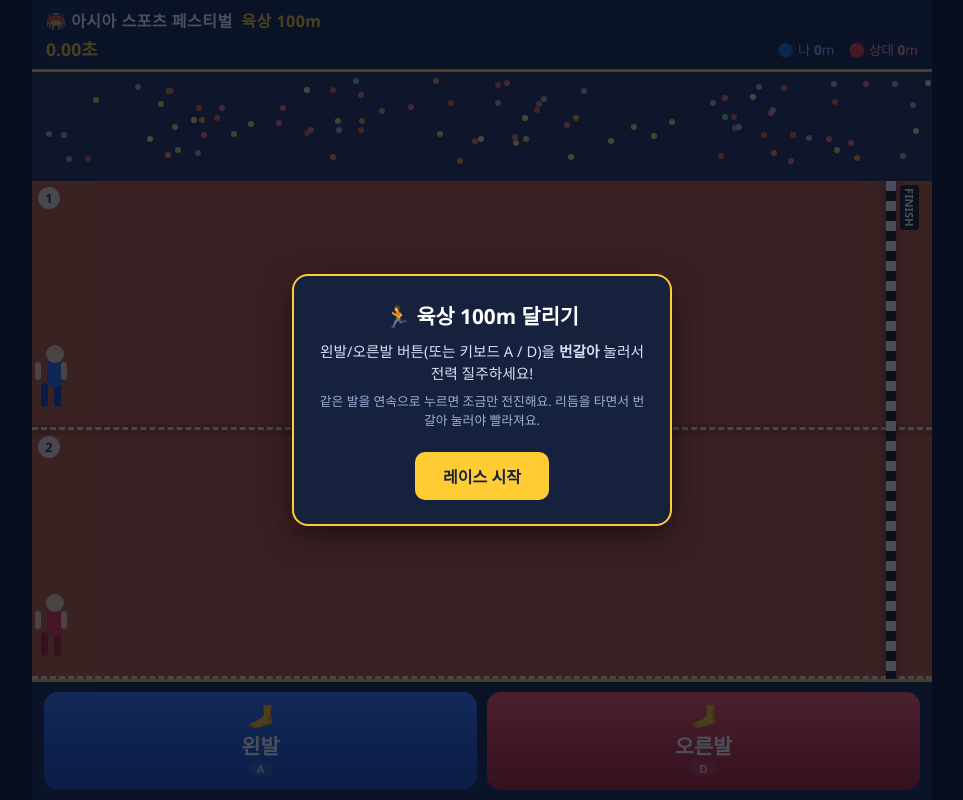
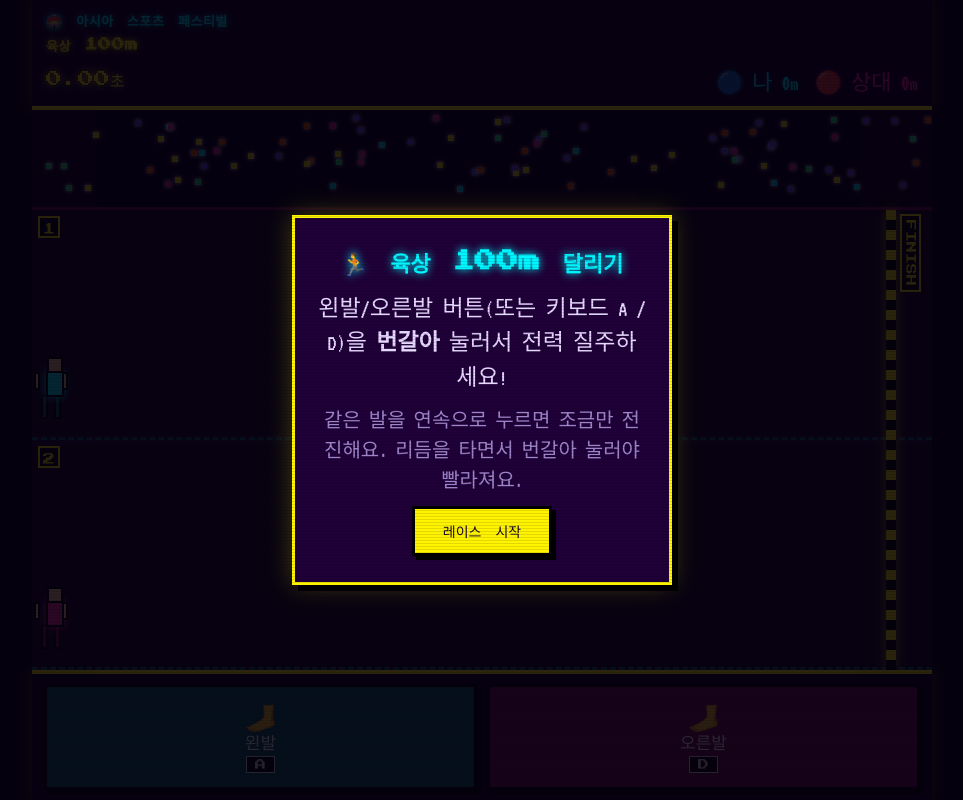
Before and after one commit to yong21ree-afk/asia-100m-game, a plain HTML site: page index.html in a window 1280 px wide. Shown: the whole page, without its empty margins (158-1121 px from the left). Drawn offline with Linux system fonts and the light colour scheme.

Commit message:
레트로 8비트 오락실 다크 테마 적용, 메인으로 돌아가기 버튼 추가

```diff
--- a/index.html
+++ b/index.html
@@ -4,9 +4,13 @@
 <meta charset="UTF-8" />
 <meta name="viewport" content="width=device-width, initial-scale=1.0, maximum-scale=1.0, user-scalable=no" />
 <title>아시아 스포츠 페스티벌 - 육상 100m</title>
+<link rel="preconnect" href="https://fonts.googleapis.com" />
+<link rel="preconnect" href="https://fonts.gstatic.com" crossorigin />
+<link href="https://fonts.googleapis.com/css2?family=Press+Start+2P&family=VT323&display=swap" rel="stylesheet" />
 <link rel="stylesheet" href="style.css" />
 </head>
 <body>
+  <div class="crt-overlay"></div>
   <div class="game-wrap">
 
     <header class="scoreboard">
@@ -88,7 +92,10 @@
       <h2 id="resultTitle">🏆 결과</h2>
       <p id="resultMessage"></p>
       <p class="result-time">완주 시간: <b id="resultTime">0.00</b>초</p>
-      <button id="restartBtn" class="primary-btn">다시 시작</button>
+      <div class="result-btn-row">
+        <button id="restartBtn" class="primary-btn">다시 시작</button>
+        <button id="mainMenuBtn" class="secondary-btn">메인으로 돌아가기</button>
+      </div>
     </div>
   </div>
 
--- a/script.js
+++ b/script.js
@@ -27,6 +27,7 @@
   var resultMessageEl = document.getElementById("resultMessage");
   var resultTimeEl = document.getElementById("resultTime");
   var restartBtn = document.getElementById("restartBtn");
+  var mainMenuBtn = document.getElementById("mainMenuBtn");
 
   var crowdContainer = document.getElementById("crowd");
 
@@ -46,7 +47,7 @@
   // ---------- Crowd generation ----------
   function buildCrowd() {
     crowdContainer.innerHTML = "";
-    var colors = ["#ffb703", "#f4a261", "#e76f51", "#ffe066", "#8ecae6", "#94d2bd", "#f28482", "#fff3b0"];
+    var colors = ["#00f6ff", "#ff2ea6", "#fff400", "#39ff88", "#7a5cff", "#ff6a00"];
     var count = 90;
     for (var i = 0; i < count; i++) {
       var dot = document.createElement("div");
@@ -238,6 +239,11 @@
     hideOverlay(resultOverlay);
     startCountdown();
   });
+  mainMenuBtn.addEventListener("click", function () {
+    hideOverlay(resultOverlay);
+    resetGame();
+    showOverlay(startOverlay);
+  });
 
   // ---------- Init ----------
   buildCrowd();
--- a/style.css
+++ b/style.css
@@ -1,17 +1,26 @@
 :root {
-  --sky-top: #4fb0e6;
-  --sky-bottom: #bfe6ff;
-  --track-red: #c65c3b;
-  --track-red-dark: #a94a2d;
-  --lane-line: #f4e3c1;
-  --player-color: #2f6fed;
-  --player-dark: #1b4bb8;
-  --bot-color: #e63946;
-  --bot-dark: #b3222e;
-  --panel-bg: #1b2a4a;
-  --accent: #ffcc33;
+  --bg-black: #08010f;
+  --bg-panel: #150025;
+  --bg-panel-2: #1f0038;
+  --neon-cyan: #00f6ff;
+  --neon-cyan-dark: #0a5c66;
+  --neon-magenta: #ff2ea6;
+  --neon-magenta-dark: #7a0e56;
+  --neon-yellow: #fff400;
+  --neon-yellow-dark: #a89400;
+  --neon-green: #39ff88;
+  --track-dark: #170a26;
+  --track-dark-2: #200e33;
+  --player-color: var(--neon-cyan);
+  --player-dark: var(--neon-cyan-dark);
+  --bot-color: var(--neon-magenta);
+  --bot-dark: var(--neon-magenta-dark);
+  --panel-bg: var(--bg-panel);
+  --accent: var(--neon-yellow);
   --runner-w: 46px;
   --runner-h: 62px;
+  --font-pixel: "Press Start 2P", monospace;
+  --font-retro: "VT323", monospace;
 }
 
 * {
@@ -23,8 +32,9 @@ html, body {
   margin: 0;
   padding: 0;
   overflow: hidden;
-  font-family: "Segoe UI", "Apple SD Gothic Neo", "Malgun Gothic", sans-serif;
-  background: #0f1a30;
+  font-family: var(--font-retro);
+  font-size: 20px;
+  background: var(--bg-black);
   color: #fff;
   -webkit-tap-highlight-color: transparent;
 }
@@ -34,51 +44,77 @@ html, body {
   flex-direction: column;
   height: 100%;
   width: 100%;
+  position: relative;
+}
+
+/* ---------- CRT scanline overlay ---------- */
+.crt-overlay {
+  position: fixed;
+  inset: 0;
+  z-index: 999;
+  pointer-events: none;
+  background: repeating-linear-gradient(
+    to bottom,
+    rgba(0, 0, 0, 0.25) 0px,
+    rgba(0, 0, 0, 0.25) 1px,
+    transparent 1px,
+    transparent 3px
+  );
+  mix-blend-mode: multiply;
+  opacity: 0.45;
 }
 
 /* ---------- Scoreboard ---------- */
 .scoreboard {
   background: var(--panel-bg);
-  padding: 8px 14px;
-  border-bottom: 3px solid var(--accent);
+  padding: 10px 14px;
+  border-bottom: 4px solid var(--accent);
+  box-shadow: 0 4px 0 #000, 0 0 14px rgba(255, 244, 0, 0.25);
   flex: 0 0 auto;
 }
 
 .scoreboard h1 {
   margin: 0;
-  font-size: 1rem;
+  font-family: var(--font-pixel);
+  font-size: 0.65rem;
+  line-height: 1.6;
   letter-spacing: 0.5px;
+  color: var(--neon-cyan);
+  text-shadow: 0 0 6px var(--neon-cyan), 2px 2px 0 #000;
 }
 
 .scoreboard h1 span {
+  display: block;
   color: var(--accent);
-  font-weight: 700;
-  margin-left: 4px;
+  text-shadow: 0 0 6px var(--accent), 2px 2px 0 #000;
+  margin-top: 4px;
 }
 
 .scoreboard-info {
   display: flex;
   justify-content: space-between;
   align-items: center;
-  margin-top: 4px;
-  font-size: 0.9rem;
+  margin-top: 8px;
+  font-family: var(--font-retro);
+  font-size: 1.15rem;
 }
 
 .timer {
+  font-family: var(--font-pixel);
   font-variant-numeric: tabular-nums;
-  font-weight: 700;
-  font-size: 1.1rem;
-  color: var(--accent);
+  font-size: 0.8rem;
+  color: var(--neon-yellow);
+  text-shadow: 0 0 8px var(--neon-yellow);
 }
 
 .distances {
   display: flex;
-  gap: 14px;
-  font-size: 0.85rem;
+  gap: 16px;
+  font-size: 1.1rem;
 }
 
-.player-dist { color: #8fb8ff; }
-.bot-dist { color: #ff9aa2; }
+.player-dist { color: var(--neon-cyan); text-shadow: 0 0 6px var(--neon-cyan-dark); }
+.bot-dist { color: var(--neon-magenta); text-shadow: 0 0 6px var(--neon-magenta-dark); }
 
 /* ---------- Stadium ---------- */
 .stadium {
@@ -91,7 +127,9 @@ html, body {
 .sky {
   position: absolute;
   inset: 0;
-  background: linear-gradient(to bottom, var(--sky-top) 0%, var(--sky-bottom) 55%, var(--sky-bottom) 100%);
+  background:
+    radial-gradient(ellipse at 50% 100%, rgba(255, 46, 166, 0.35) 0%, rgba(255, 46, 166, 0) 55%),
+    linear-gradient(to bottom, #0a0018 0%, #1a0b30 55%, #1a0b30 100%);
 }
 
 .crowd {
@@ -101,7 +139,8 @@ html, body {
   right: 0;
   height: 18%;
   min-height: 30px;
-  background: #2d3557;
+  background: #0c0018;
+  border-bottom: 3px solid var(--neon-magenta-dark);
   overflow: hidden;
 }
 
@@ -109,8 +148,9 @@ html, body {
   position: absolute;
   width: 6px;
   height: 6px;
-  border-radius: 50%;
+  border-radius: 0;
   opacity: 0.9;
+  box-shadow: 0 0 4px currentColor;
 }
 
 .track {
@@ -119,22 +159,22 @@ html, body {
   right: 0;
   bottom: 0;
   top: 18%;
-  background: var(--track-red);
+  background: var(--track-dark);
   background-image: repeating-linear-gradient(
     to bottom,
-    var(--track-red) 0,
-    var(--track-red) 49%,
-    var(--track-red-dark) 49%,
-    var(--track-red-dark) 51%,
-    var(--track-red) 51%,
-    var(--track-red) 100%
+    var(--track-dark) 0,
+    var(--track-dark) 49%,
+    var(--track-dark-2) 49%,
+    var(--track-dark-2) 51%,
+    var(--track-dark) 51%,
+    var(--track-dark) 100%
   );
 }
 
 .lane {
   position: relative;
   height: 50%;
-  border-bottom: 3px dashed var(--lane-line);
+  border-bottom: 3px dashed var(--neon-cyan-dark);
 }
 
 .lane:last-child {
@@ -149,11 +189,12 @@ html, body {
   height: 22px;
   line-height: 22px;
   text-align: center;
-  background: rgba(255, 255, 255, 0.85);
-  color: #333;
-  border-radius: 50%;
-  font-weight: 700;
-  font-size: 0.8rem;
+  background: var(--bg-black);
+  border: 2px solid var(--neon-yellow);
+  color: var(--neon-yellow);
+  border-radius: 0;
+  font-family: var(--font-pixel);
+  font-size: 0.6rem;
   z-index: 2;
 }
 
@@ -165,12 +206,12 @@ html, body {
   width: 10px;
   background: repeating-linear-gradient(
     to bottom,
-    #fff 0,
-    #fff 10px,
-    #222 10px,
-    #222 20px
+    var(--neon-yellow) 0,
+    var(--neon-yellow) 10px,
+    #000 10px,
+    #000 20px
   );
-  box-shadow: 0 0 8px rgba(0,0,0,0.4);
+  box-shadow: 0 0 12px rgba(255, 244, 0, 0.6);
   z-index: 3;
 }
 
@@ -179,12 +220,12 @@ html, body {
   top: 4px;
   left: 14px;
   writing-mode: vertical-rl;
-  font-weight: 700;
-  font-size: 0.7rem;
-  background: #222;
-  color: #fff;
-  padding: 3px 2px;
-  border-radius: 3px;
+  font-family: var(--font-pixel);
+  font-size: 0.55rem;
+  background: #000;
+  border: 2px solid var(--neon-yellow);
+  color: var(--neon-yellow);
+  padding: 4px 3px;
   white-space: nowrap;
 }
 
@@ -204,33 +245,36 @@ html, body {
   top: 0;
   left: 50%;
   transform: translateX(-50%);
-  width: 18px;
-  height: 18px;
-  border-radius: 50%;
-  background: #ffd8b0;
+  width: 16px;
+  height: 16px;
+  border-radius: 0;
+  background: #ffcf8f;
+  border: 2px solid #000;
   z-index: 3;
 }
 
 .runner .body {
   position: absolute;
-  top: 16px;
+  top: 14px;
   left: 50%;
   transform: translateX(-50%);
-  width: 16px;
+  width: 18px;
   height: 26px;
-  border-radius: 6px;
+  border-radius: 0;
+  border: 2px solid #000;
   z-index: 2;
 }
 
-.runner.player .body { background: var(--player-color); }
-.runner.bot .body { background: var(--bot-color); }
+.runner.player .body { background: var(--player-color); box-shadow: 0 0 8px var(--player-color); }
+.runner.bot .body { background: var(--bot-color); box-shadow: 0 0 8px var(--bot-color); }
 
 .runner .leg {
   position: absolute;
   top: 38px;
   width: 7px;
   height: 24px;
-  border-radius: 4px;
+  border-radius: 0;
+  border: 2px solid #000;
   transform-origin: top center;
   transition: transform 0.12s ease-out;
   z-index: 1;
@@ -244,20 +288,21 @@ html, body {
 
 .runner .arm {
   position: absolute;
-  top: 17px;
+  top: 15px;
   width: 6px;
   height: 18px;
-  border-radius: 4px;
+  border-radius: 0;
+  border: 2px solid #000;
   transform-origin: top center;
   transition: transform 0.12s ease-out;
   z-index: 3;
 }
 
-.runner.player .arm { background: #ffd8b0; }
-.runner.bot .arm { background: #ffd8b0; }
+.runner.player .arm { background: #ffcf8f; }
+.runner.bot .arm { background: #ffcf8f; }
 
-.runner .arm-left { left: 3px; }
-.runner .arm-right { left: 29px; }
+.runner .arm-left { left: 2px; }
+.runner .arm-right { left: 30px; }
 
 .runner.phase-left .leg-left { transform: rotate(-32deg); }
 .runner.phase-left .leg-right { transform: rotate(24deg); }
@@ -270,7 +315,7 @@ html, body {
 .runner.phase-right .arm-right { transform: rotate(26deg); }
 
 .runner.finished {
-  filter: drop-shadow(0 0 6px gold);
+  filter: drop-shadow(0 0 8px var(--neon-yellow));
 }
 
 /* ---------- Controls ---------- */
@@ -280,7 +325,8 @@ html, body {
   gap: 10px;
   padding: 10px 12px calc(10px + env(safe-area-inset-bottom));
   background: var(--panel-bg);
-  border-top: 3px solid var(--accent);
+  border-top: 4px solid var(--accent);
+  box-shadow: 0 -4px 0 #000, 0 0 14px rgba(255, 244, 0, 0.25);
 }
 
 .foot-btn {
@@ -292,50 +338,53 @@ html, body {
   gap: 2px;
   padding: 14px 8px;
   min-height: 78px;
-  font-size: 1.1rem;
-  font-weight: 700;
+  font-family: var(--font-pixel);
+  font-size: 0.7rem;
   color: #fff;
-  border: none;
-  border-radius: 14px;
+  border: 3px solid #000;
+  border-radius: 0;
   cursor: pointer;
   user-select: none;
   -webkit-user-select: none;
   touch-action: manipulation;
-  transition: transform 0.06s ease-out, filter 0.06s ease-out;
+  box-shadow: 4px 4px 0 #000;
+  transition: transform 0.06s ease-out, box-shadow 0.06s ease-out, filter 0.06s ease-out;
 }
 
 .foot-left {
-  background: linear-gradient(180deg, #3a7bff, #1b4bb8);
+  background: var(--neon-cyan-dark);
 }
 
 .foot-right {
-  background: linear-gradient(180deg, #ff5a63, #b3222e);
+  background: var(--neon-magenta-dark);
 }
 
 .foot-btn:active,
 .foot-btn.pressed {
-  transform: scale(0.94);
-  filter: brightness(1.15);
+  transform: translate(4px, 4px);
+  box-shadow: 0 0 0 #000;
+  filter: brightness(1.3);
 }
 
 .foot-icon {
-  font-size: 1.4rem;
+  font-size: 1.3rem;
   line-height: 1;
 }
 
 .key-hint {
-  font-size: 0.7rem;
-  opacity: 0.75;
-  background: rgba(255,255,255,0.15);
-  padding: 1px 8px;
-  border-radius: 8px;
+  font-family: var(--font-pixel);
+  font-size: 0.55rem;
+  opacity: 0.9;
+  background: #000;
+  border: 1px solid currentColor;
+  padding: 2px 8px;
 }
 
 /* ---------- Overlays ---------- */
 .overlay {
   position: fixed;
   inset: 0;
-  background: rgba(5, 10, 25, 0.72);
+  background: rgba(5, 0, 15, 0.85);
   display: flex;
   align-items: center;
   justify-content: center;
@@ -348,80 +397,107 @@ html, body {
 }
 
 .overlay-card {
-  background: #16213e;
-  border: 2px solid var(--accent);
-  border-radius: 16px;
-  padding: 24px 22px;
+  background: var(--bg-panel-2);
+  border: 3px solid var(--accent);
+  border-radius: 0;
+  padding: 26px 22px;
   max-width: 380px;
   width: 100%;
   text-align: center;
-  box-shadow: 0 10px 30px rgba(0,0,0,0.5);
+  box-shadow: 6px 6px 0 #000, 0 0 24px rgba(255, 244, 0, 0.25);
 }
 
 .overlay-card h2 {
-  margin: 0 0 10px;
-  font-size: 1.3rem;
+  margin: 0 0 14px;
+  font-family: var(--font-pixel);
+  font-size: 1.1rem;
+  color: var(--neon-cyan);
+  text-shadow: 0 0 8px var(--neon-cyan);
+  line-height: 1.6;
 }
 
 .overlay-card p {
-  margin: 8px 0;
-  font-size: 0.92rem;
+  margin: 10px 0;
+  font-size: 1.15rem;
   line-height: 1.5;
-  color: #d8e0f5;
+  color: #e6d8ff;
 }
 
 .overlay-card .tip {
-  font-size: 0.8rem;
-  color: #9fb0d6;
+  font-size: 1rem;
+  color: #9c86c9;
 }
 
 .result-time {
-  font-size: 1.1rem;
+  font-family: var(--font-pixel);
+  font-size: 0.85rem;
   color: var(--accent);
-  font-weight: 700;
+  text-shadow: 0 0 8px var(--accent);
+  margin: 16px 0 !important;
+}
+
+.result-btn-row {
+  display: flex;
+  flex-direction: column;
+  gap: 12px;
+  margin-top: 14px;
+}
+
+.primary-btn,
+.secondary-btn {
+  padding: 12px 28px;
+  font-family: var(--font-pixel);
+  font-size: 0.7rem;
+  border: 3px solid #000;
+  border-radius: 0;
+  cursor: pointer;
+  touch-action: manipulation;
+  box-shadow: 4px 4px 0 #000;
+  transition: transform 0.06s ease-out, box-shadow 0.06s ease-out;
 }
 
 .primary-btn {
-  margin-top: 14px;
-  padding: 12px 28px;
-  font-size: 1rem;
-  font-weight: 700;
-  color: #16213e;
+  color: #1a0b30;
   background: var(--accent);
-  border: none;
-  border-radius: 10px;
-  cursor: pointer;
-  touch-action: manipulation;
 }
 
-.primary-btn:active {
-  transform: scale(0.96);
+.secondary-btn {
+  color: var(--neon-cyan);
+  background: transparent;
+  border-color: var(--neon-cyan);
+  box-shadow: 4px 4px 0 var(--neon-cyan-dark);
+}
+
+.primary-btn:active,
+.secondary-btn:active {
+  transform: translate(4px, 4px);
+  box-shadow: 0 0 0 #000;
 }
 
 .countdown-number {
-  font-size: 6rem;
-  font-weight: 900;
+  font-family: var(--font-pixel);
+  font-size: 4.5rem;
   color: var(--accent);
-  text-shadow: 0 0 20px rgba(255, 204, 51, 0.6);
+  text-shadow: 0 0 10px var(--accent), 0 0 30px var(--neon-magenta);
 }
 
 /* ---------- Responsive ---------- */
 @media (max-width: 480px) {
-  .scoreboard h1 { font-size: 0.85rem; }
-  .timer { font-size: 1rem; }
-  .distances { font-size: 0.75rem; gap: 8px; }
-  .foot-btn { font-size: 0.95rem; min-height: 70px; }
-  .foot-icon { font-size: 1.2rem; }
+  .scoreboard h1 { font-size: 0.55rem; }
+  .timer { font-size: 0.7rem; }
+  .distances { font-size: 1rem; gap: 10px; }
+  .foot-btn { font-size: 0.6rem; min-height: 70px; }
+  .foot-icon { font-size: 1.1rem; }
 }
 
 @media (min-width: 700px) {
   .game-wrap { max-width: 900px; margin: 0 auto; }
-  .foot-btn { font-size: 1.3rem; min-height: 90px; }
+  .foot-btn { font-size: 0.85rem; min-height: 90px; }
 }
 
 @media (max-height: 480px) {
   .crowd { height: 12%; }
   .foot-btn { min-height: 56px; padding: 8px; }
-  .overlay-card { padding: 16px; }
-  .countdown-number { font-size: 4rem; }
+  .overlay-card { padding: 18px; }
+  .countdown-number { font-size: 3rem; }
 }
```
